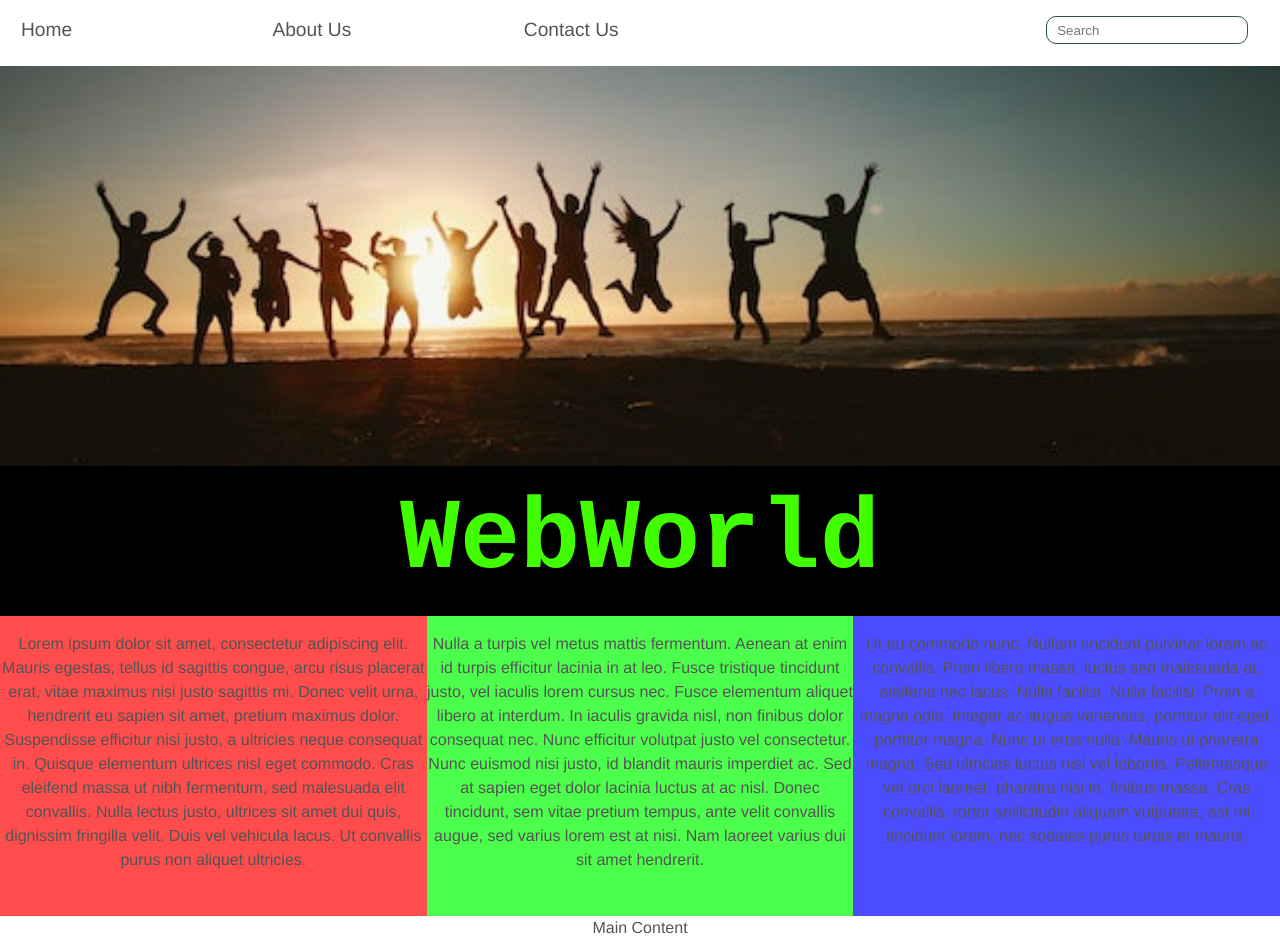
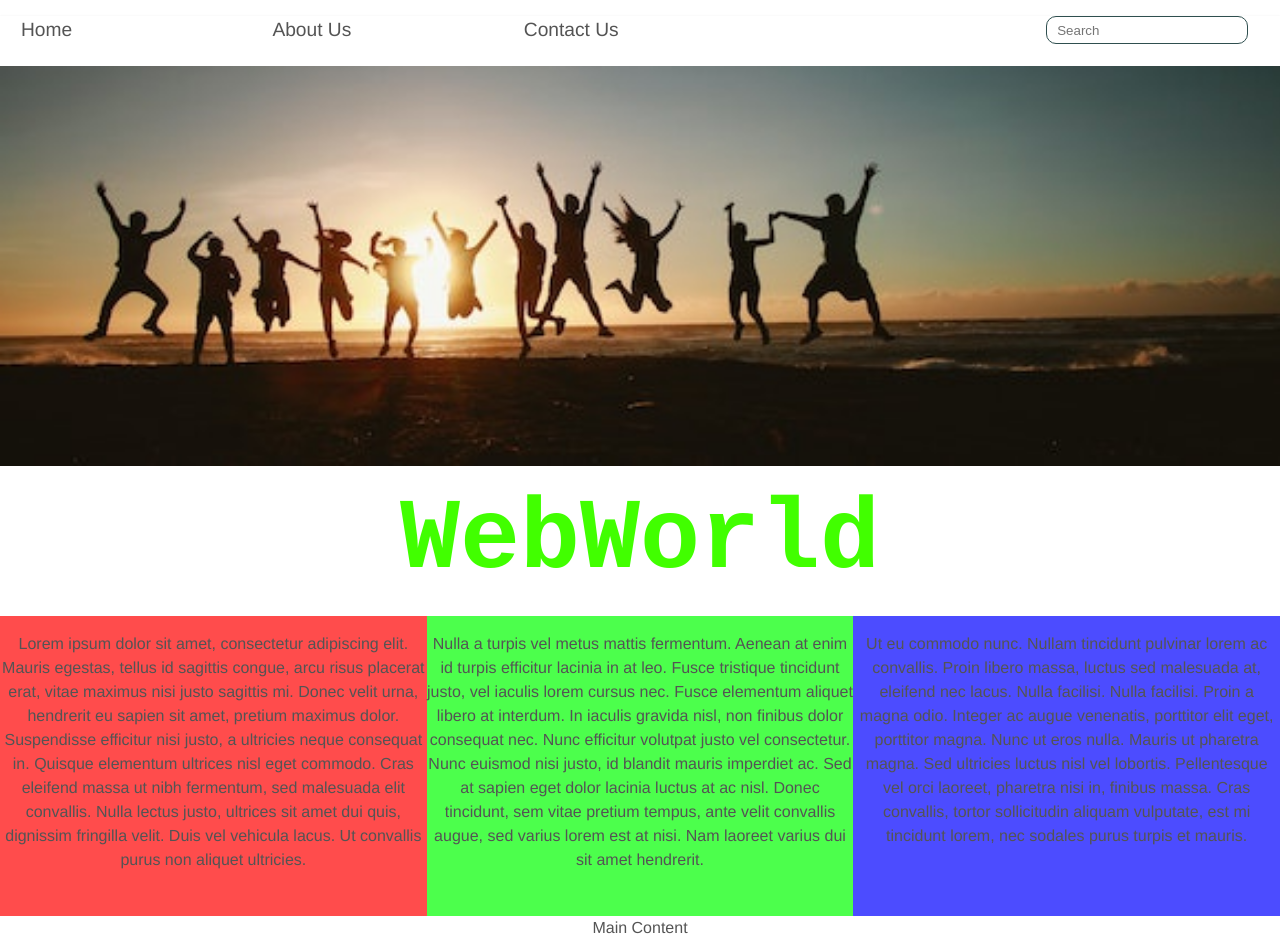
Before and after one commit to qmcgilvery/qmcgilvery.github.io, a plain HTML site: page about.html in a window 1280 px wide. Shown: the top 943 px of the page. Drawn offline with Linux system fonts and the light colour scheme.

Commit message:
style changes

```diff
--- a/StyleSheets/main.css
+++ b/StyleSheets/main.css
@@ -91,7 +91,6 @@ input.search:focus{
   font-family: monospace;
   margin-top:0;
   margin-bottom: 0;
-  background-color: black;
 }
 
 .messages {
--- a/about.html
+++ b/about.html
@@ -8,6 +8,7 @@
         <meta name="description" content="My Website">
         <meta property="og:image" content=”Images/park.jpg” >
         <link rel="stylesheet" href="StyleSheets/main.css">
+        <link rel="shortcut icon" href="Images/park.jpg" type="favicon/ico" />
     </head>
 
 	<body>
```
Also changed, not shown: contact.html (+1 -0 lines), index.html (+1 -0 lines).
